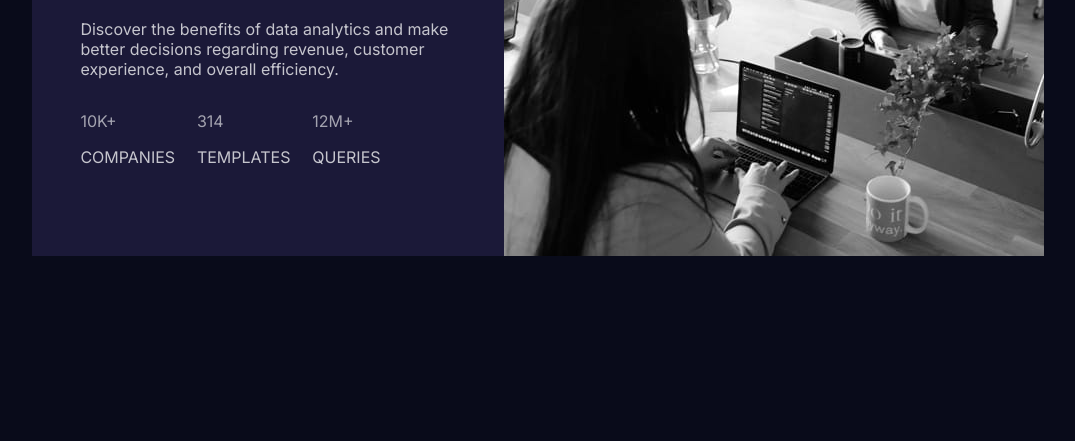
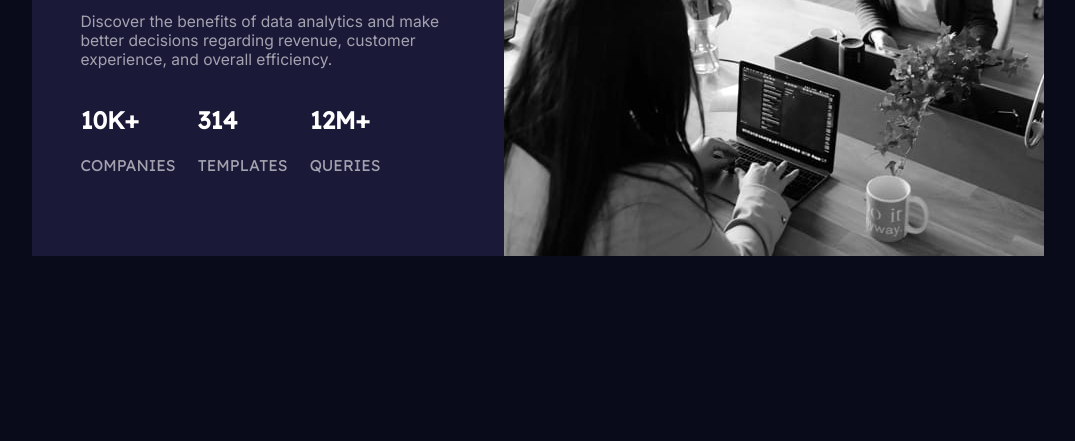
Before and after one commit to radanovicnikola93/stats-preview-card, a website: page index.html in a window 1280 px wide. Shown: the part 375-816 px from the top of the page, without its empty margins (102-1177 px from the left). Drawn offline with Linux system fonts and the light colour scheme.

Commit message:
updated flex with grid

```diff
--- a/index.html
+++ b/index.html
@@ -30,15 +30,15 @@
 
       <div class="content--stats">
         <div>
-          <p>10k+</p>
+          <h2>10k+</h2>
           <p>companies</p>
         </div>
         <div>
-          <p>314</p>
+          <h2>314</h2>
           <p>templates</p>
         </div>
         <div>
-          <p>12m+</p>
+          <h2>12m+</h2>
           <p>queries</p>
         </div>
       </div>
--- a/scss/_layout.scss
+++ b/scss/_layout.scss
@@ -9,18 +9,18 @@ body {
 
 main {
     max-width: 80%;
-    display: flex;
-
+    display: grid;
+    grid-template-columns: repeat(2, 1fr);
     .content {
         display: flex;
         flex-direction: column;
         justify-content: center;
         align-items: flex-start;
-        flex-basis: 50%;
+
         background-color: $card-background;
         color: $white;
+        font-family: $ff-inter;
         padding: 3rem;
-        font-family: $ff-inter;
 
         .content--header {
             h1 {
@@ -32,7 +32,8 @@ main {
 
         .content--text {
             p {
-                color: $main-p;
+                font-size: 0.975rem;
+                color: $stats-h;
             }
         }
 
@@ -42,20 +43,23 @@ main {
             align-items: center;
             justify-content: space-between;
             text-transform: uppercase;
+            font-family: $ff-lexend-deca;
 
             div {
-                p:first-child {
-                    color: $stats-h;
+                h2 {
+                    color: $white;
                 }
 
-                p:last-child {
-                    color: $main-p;
+                p {
+                    font-size: 0.975rem;
+                    color: $stats-h;
                 }
             }
         }
     }
 
     @media (max-width: 375px) {
+            flex-direction: column;
         .image {
             img {
                 &.image--mobile {
@@ -70,7 +74,6 @@ main {
 
     @media (min-width: 376px) {
         .image {
-            flex-basis: 50%;
             img {
                 &.image--mobile {
                     display: none;
```
Also changed, not shown: css/main.css.
